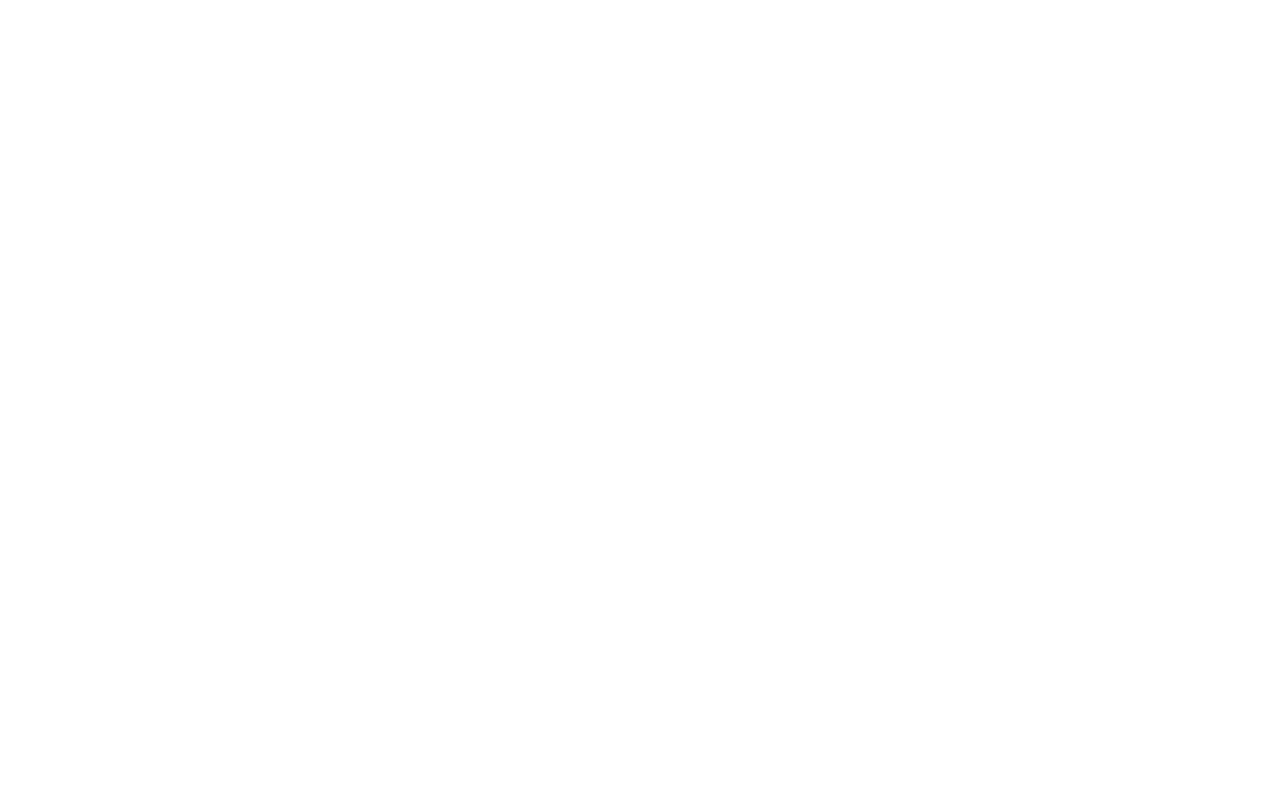
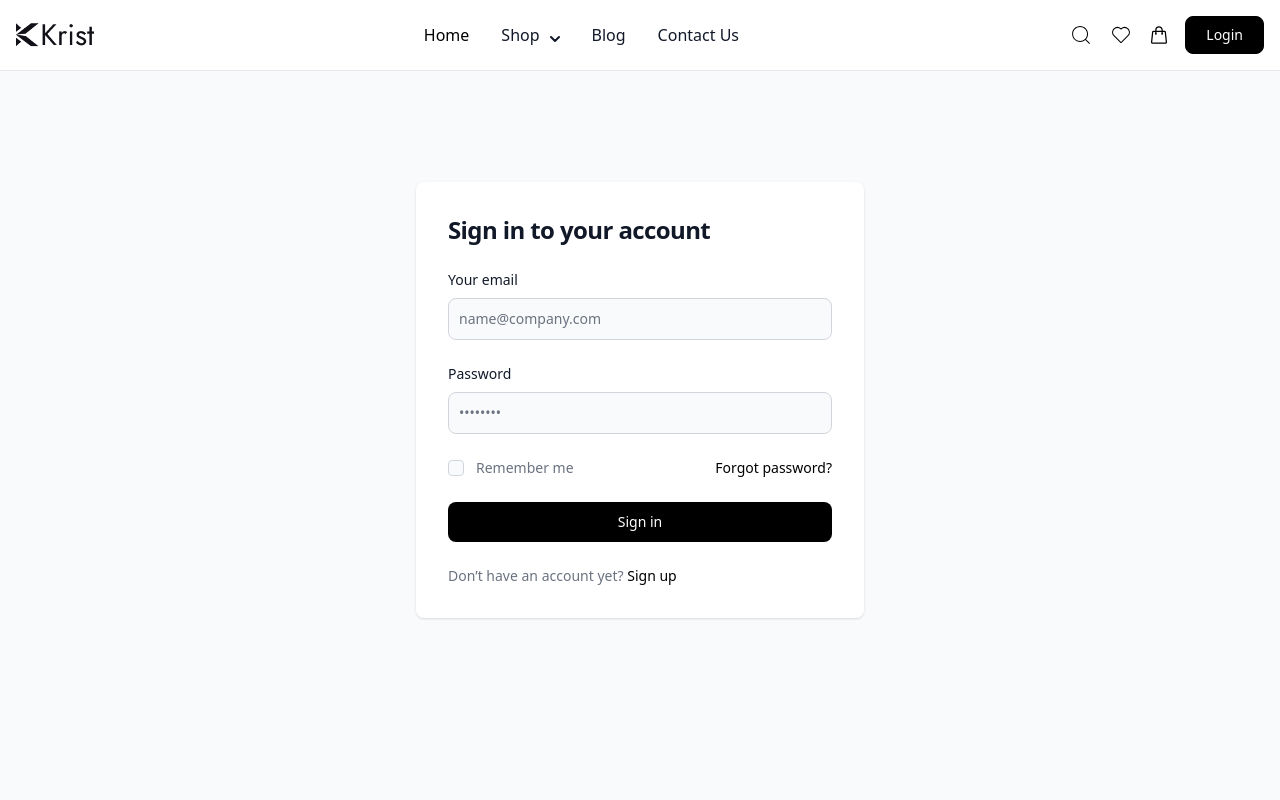
Before and after one commit to nafiswatsiq/React-Online-Shop, a React (Vite) app: page /login in a window 1280 px wide. Before the commit this address had no page. Shown: the top 800 px of the page. Built offline with nearby package versions, Linux system fonts and the light colour scheme.

Commit message:
feat(login page): login page

```diff
--- a/src/App.jsx
+++ b/src/App.jsx
@@ -5,6 +5,7 @@
 import Base from './layouts/Base'
 import ProductList from './pages/ProductList'
 import DetailProduct from './pages/DetailProduct'
+import Login from './pages/Login'
 
 function App() {
   const [count, setCount] = useState(0)
@@ -17,6 +18,8 @@
           <Route index element={<Home />} />
           <Route path="products" element={<ProductList />} />
           <Route path="products/:id" element={<DetailProduct />} />
+
+          <Route path="login" element={<Login />} />
         </Route>
       </Routes>
     </Router>
--- a/src/components/Navbar.jsx
+++ b/src/components/Navbar.jsx
@@ -24,7 +24,7 @@
               <Link to="">
                 <HiOutlineShoppingBag className="w-5 h-5 font-light"/>
               </Link>
-              <button type="button" className="text-white font-normal border border-black bg-black hover:bg-white hover:text-black rounded-lg text-sm px-5 py-2 text-center">Login</button>
+              <Link to={'/login'} className="text-white font-normal border border-black bg-black hover:bg-white hover:text-black rounded-lg text-sm px-5 py-2 text-center">Login</Link>
 
             </div>
             <button data-collapse-toggle="navbar-sticky" type="button" className="inline-flex items-center p-2 w-10 h-10 justify-center text-sm text-gray-500 rounded-lg md:hidden hover:bg-gray-100 focus:outline-none focus:ring-2 focus:ring-gray-200 dark:text-gray-400 dark:hover:bg-gray-700 dark:focus:ring-gray-600" aria-controls="navbar-sticky" aria-expanded="false">
--- /dev/null
+++ b/src/pages/Login.jsx
@@ -0,0 +1,40 @@
+export default function Login() {
+  return (
+    <section className="bg-gray-50 dark:bg-gray-900">
+      <div className="flex flex-col items-center justify-center px-6 py-8 mx-auto md:h-screen lg:py-0">
+        <div className="w-full bg-white rounded-lg shadow dark:border md:mt-0 sm:max-w-md xl:p-0 dark:bg-gray-800 dark:border-gray-700">
+          <div className="p-6 space-y-4 md:space-y-6 sm:p-8">
+            <h1 className="text-xl font-bold leading-tight tracking-tight text-gray-900 md:text-2xl dark:text-white">
+              Sign in to your account
+            </h1>
+            <form className="space-y-4 md:space-y-6" action="#">
+              <div>
+                <label htmlFor="email" className="block mb-2 text-sm font-medium text-gray-900 dark:text-white">Your email</label>
+                <input type="email" name="email" id="email" className="bg-gray-50 border border-gray-300 text-gray-900 sm:text-sm rounded-lg focus:ring-black focus:border-black block w-full p-2.5" placeholder="name@company.com" required />
+              </div>
+              <div>
+                <label htmlFor="password" className="block mb-2 text-sm font-medium text-gray-900 dark:text-white">Password</label>
+                <input type="password" name="password" id="password" placeholder="••••••••" className="bg-gray-50 border border-gray-300 text-gray-900 sm:text-sm rounded-lg focus:ring-black focus:border-black block w-full p-2.5" required />
+              </div>
+              <div className="flex items-center justify-between">
+                <div className="flex items-start">
+                  <div className="flex items-center h-5">
+                    <input id="remember" aria-describedby="remember" type="checkbox" className="w-4 h-4 border text-gray-950 border-gray-300 rounded bg-gray-50 focus:ring-3 focus:ring-gray-950" required />
+                  </div>
+                  <div className="ml-3 text-sm">
+                    <label htmlFor="remember" className="text-gray-500 dark:text-gray-300">Remember me</label>
+                  </div>
+                </div>
+                <a href="#" className="text-sm font-medium text-black hover:underline dark:text-primary-500">Forgot password?</a>
+              </div>
+              <button type="submit" className="w-full text-white bg-black hover:bg-primary-700 font-medium rounded-lg text-sm px-5 py-2.5 text-center">Sign in</button>
+              <p className="text-sm font-light text-gray-500 dark:text-gray-400">
+                Don’t have an account yet? <a href="#" className="font-medium text-black hover:underline dark:text-primary-500">Sign up</a>
+              </p>
+            </form>
+          </div>
+        </div>
+      </div>
+    </section>
+  )
+}
```
